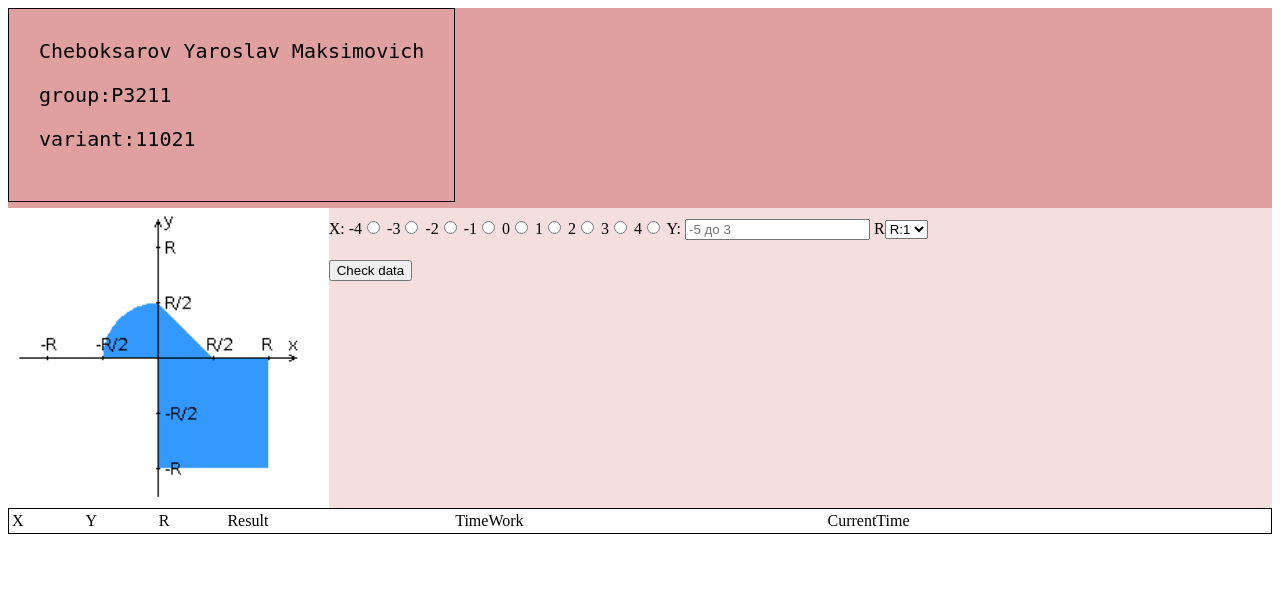
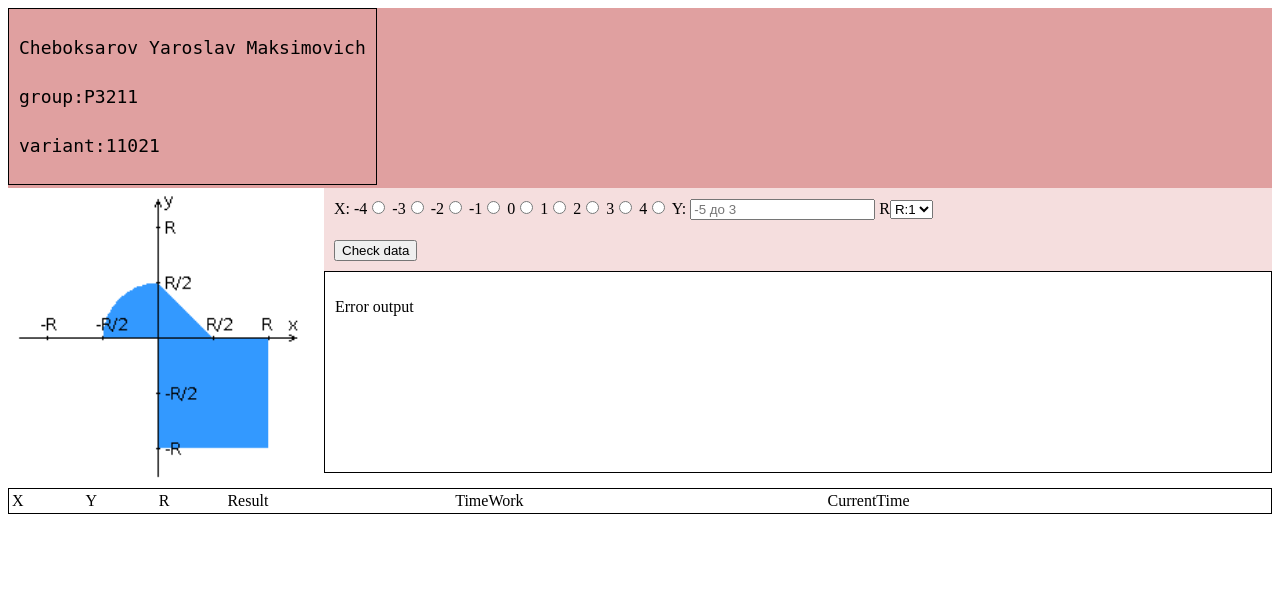
Before and after one commit to pythonistD/Web-Programming, a PHP site: page /main.html in a window 1280 px wide. Shown: the top 607 px of the page. Run offline with PHP 8.4, Linux system fonts and the light colour scheme.

Commit message:
Исправил ошибки вёрстки, исправил проверку данных php скрипта

```diff
--- a/css/style.css
+++ b/css/style.css
@@ -1,6 +1,5 @@
 header {
-    display: block;
-    height: 200px;
+    height: 30%;
     background-color: #e0a0a0;
 }
 
@@ -8,19 +7,23 @@ div.text::first-line {
     color: #000000;
 }
 
-img {
-    display: inline-block;
+#img {
     float: left;
     height: 300px;
 }
+#img > img {
+    height: inherit;
+}
 
 div.text {
-    float: left;
     border: 1px solid #000000;
-    padding: 30px;
-    display: block;
+    width: fit-content;
+    padding:5px ;
     font-family: monospace;
-    font-size: 20px;
+    font-size: 18px;
+}
+div.text > p {
+    padding: 5px;
 }
 
 div.row {
@@ -39,16 +42,33 @@ th {
     border: 1px solid black;
 }
 
-div.table_area {
-    float: bottom;
-}
 div.main-form{
-    height:300px;
     background-color: #f5dede;
-}
-div.table_area{
-    display: inline;
 }
 #res_table{
     width: 100%;
 }
+#errorOut{
+    border: 1px solid #000000;
+    height: 200px;
+}
+#errorOut > p{
+    padding: 10px;
+}
+#right_bar{
+    float: right;
+    width: 75%;
+}
+#center{
+    height:50%;
+}
+#img{
+    float: left;
+    width: 25%;
+}
+#outContainer{
+    height:20%;
+}
+body{
+   height:600px;
+}
--- a/main.html
+++ b/main.html
@@ -9,12 +9,16 @@
 <body>
 <header>
     <div class="text">
-        Cheboksarov Yaroslav Maksimovich
+        <p>Cheboksarov Yaroslav Maksimovich</p>
         <p>group:P3211</p>
         <p>variant:11021</p>
     </div>
 </header>
+<div id="center">
+    <div id="img">
         <img src="img/areas.png" alt="">
+    </div>
+    <div id="right_bar">
         <div class="main-form">
             <div class="wrapper">
                 <div class="row">
@@ -44,7 +48,13 @@
                 </div>
             </div>
         </div>
-<div class="outContainer">
+        <div id="errorOut">
+            <p>Error output</p>
+
+        </div>
+    </div>
+</div>
+<div id="outContainer">
     <table id="res_table">
         <thead>
         <tr>
@@ -59,7 +69,6 @@
         <tbody id="results"></tbody>
 
 
-
     </table>
 </div>
 
```
Also changed, not shown: index.php (+5 -51 lines). Lines whose indentation alone changed are shown as unchanged.
